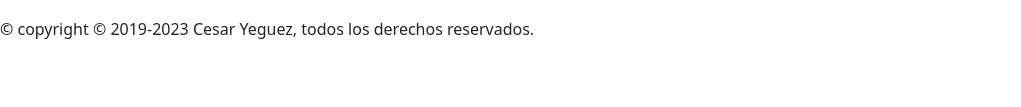
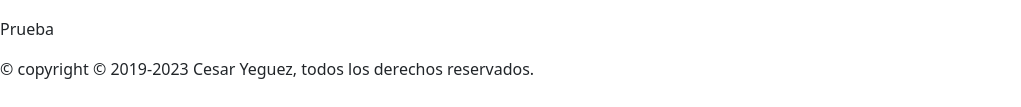
Before and after one commit to cyeguez/mi_repositorio, a plain HTML site: page index.html in a window 1280 px wide. Shown: the part 677-784 px from the top of the page, without its empty margins (0-1021 px from the left). Drawn offline with nearby package versions, Linux system fonts and the light colour scheme.

Commit message:
Agrugue un div con parrafo de prueba

```diff
--- a/index.html
+++ b/index.html
@@ -107,6 +107,7 @@
     </div>
 
 
+    <div><p>Prueba</p></div>
 
 
       <footer class="footerIndex">
```
